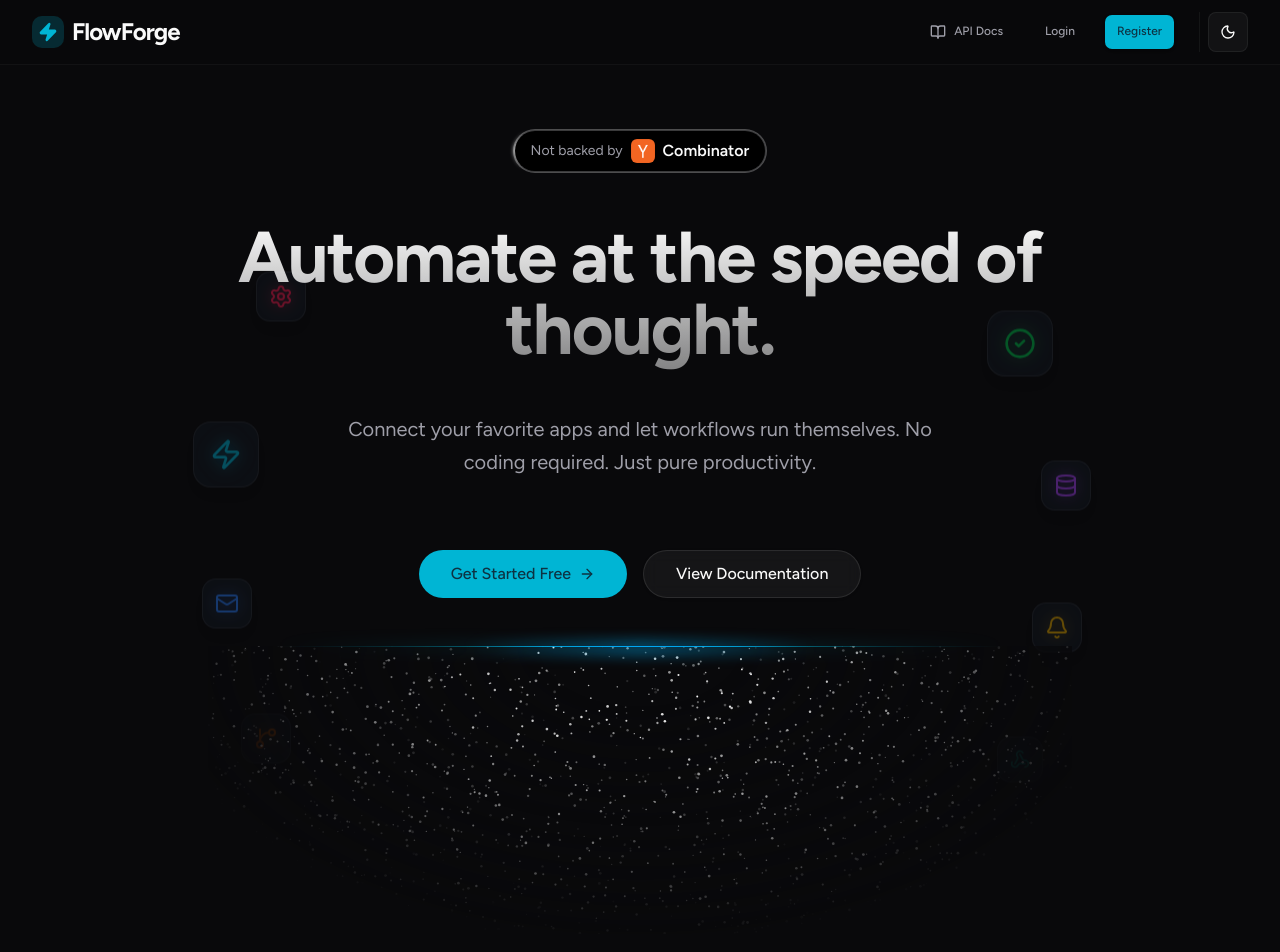
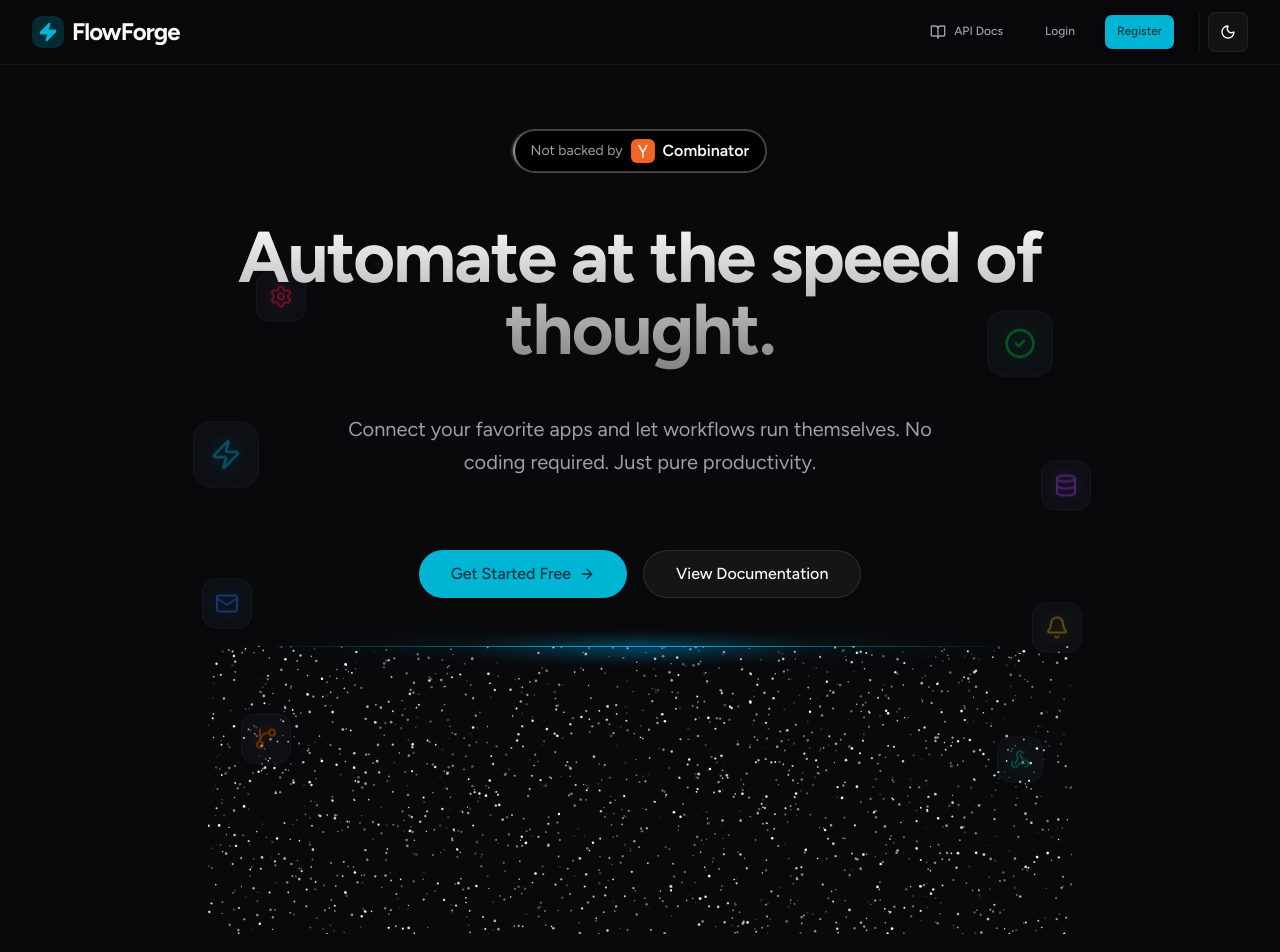
Before and after one commit to pantha704/flowforge-qstash, a Next.js app in the folder apps/web/: page / in a window 1280 px wide. Shown: the top 952 px of the page. Built offline with nearby package versions, Linux system fonts and the light colour scheme.

Commit message:
fix: make sparkles background transparent

```diff
--- a/apps/web/components/landing/Hero.tsx
+++ b/apps/web/components/landing/Hero.tsx
@@ -174,7 +174,7 @@ export default function Hero() {
               />
 
               {/* Radial Gradient to prevent sharp edges */}
-              <div className="absolute inset-0 w-full h-full bg-background [mask-image:radial-gradient(500px_300px_at_top,transparent_20%,white)]"></div>
+              <div className="absolute inset-0 w-full h-full [mask-image:radial-gradient(500px_300px_at_top,transparent_20%,white)]"></div>
             </div>
           </div>
         </div>
```
